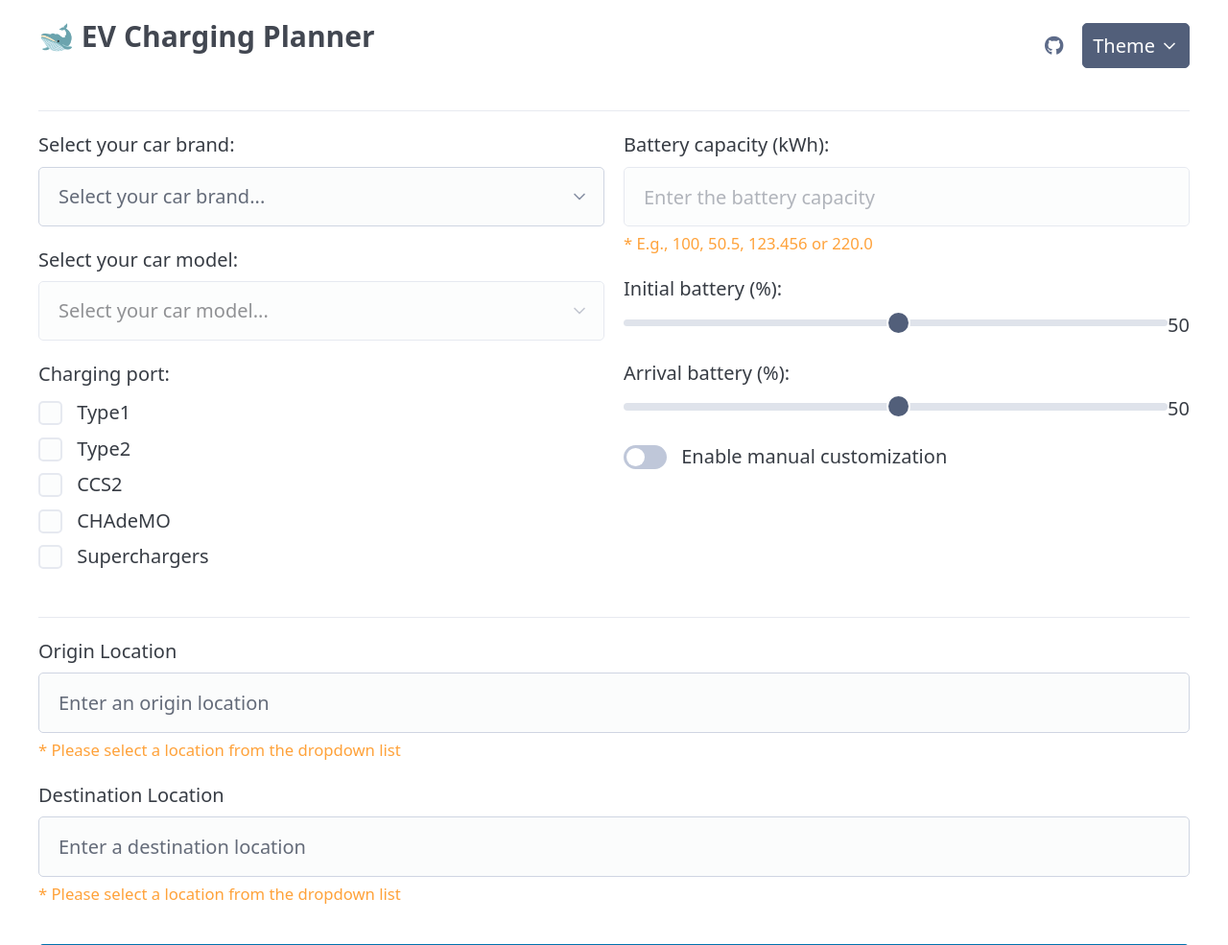
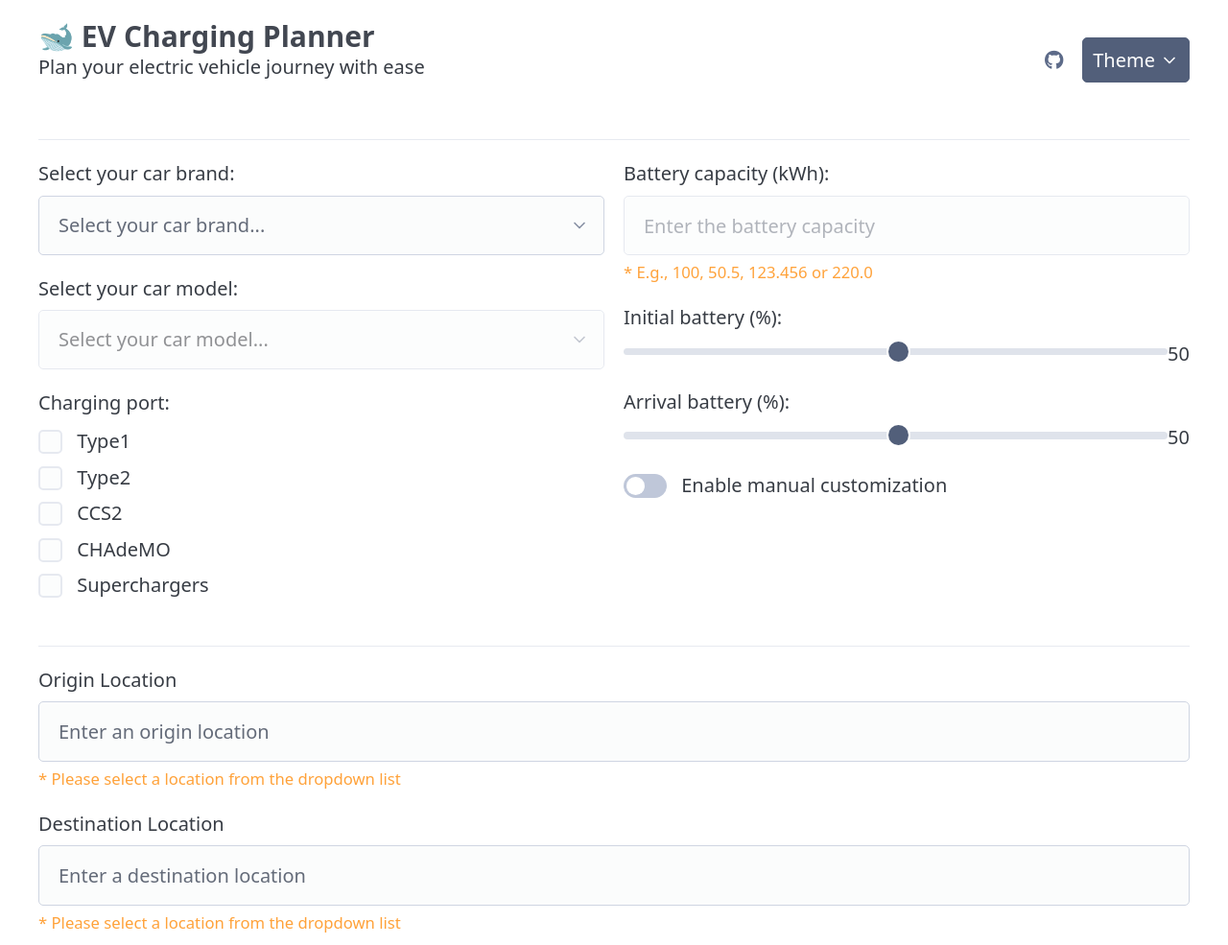
Before and after one commit to PanuvitPNV/django-evChargingPlanner, a Django app: page / in a window 1280 px wide. Shown: the top 985 px of the page at 96% size. Run offline with Django 4.2, Linux system fonts and the light colour scheme; some libraries are stand-ins or nearby versions.

Commit message:
Added infoWindows for markers

```diff
--- a/ev_charging_planner/templates/base.html
+++ b/ev_charging_planner/templates/base.html
@@ -36,7 +36,12 @@
   <div class="container">
     <nav>
       <ul>
-        <li><h3>🐋 EV Charging Planner</h3></li>
+        <li>
+          <hgroup>
+            <h3>🐋 EV Charging Planner</h3>
+            <small>Plan your electric vehicle journey with ease</small>
+          </hgroup>
+        </li>
       </ul>
       <ul>
         <li><a href="https://github.com/PanuvitPNV/django-evChargingPlanner" target="_blank" class="secondary"><i class="fa-brands fa-github"></i></a></li>
--- a/static/css/style.css
+++ b/static/css/style.css
@@ -19,10 +19,13 @@ html, body {
   padding:0!important;
 }
 
-[role="button"]:is([aria-label]),button:is([aria-label]){
+[role="button"]:is([aria-label], [aria-describedby], [tabindex]),button:is([aria-label]){
   background-color: rgba(0, 0, 0, 0) !important;
   border-color: rgba(0, 0, 0, 0) !important;
   padding: 0px 0px;
+  --pico-border-color: rgba(0, 0, 0, 0) !important;
+  --pico-background-color: rgba(0, 0, 0, 0) !important;
+  --pico-primary-focus: rgba(0, 0, 0, 0) !important;
 }
 
 button[title=Close]{
--- a/static/js/func_map.js
+++ b/static/js/func_map.js
@@ -279,7 +279,7 @@ $(document).ready(function() {
             }
         },
         error: function(error){
-          const errorMessage = error.responseJSON?.error ?? "Server timeout";
+          const errorMessage = error.responseJSON?.error ?? "Server timeout.";
 
           $("dialog#error-modal article p#error-message").text("An unexpected issue occurred. Please try again later or contact support for further assistance.");
           $("dialog#error-modal article small").html("<strong>ERROR MESSAGE:</strong> " + errorMessage);
@@ -315,7 +315,6 @@ $(document).ready(function() {
   }
 
   function populateCookie(){
-
     var cookies = getCookie();
 
     if (cookies["manual_input"] === "true"){
@@ -376,7 +375,7 @@ function calculateAndDisplayRoute(response_data, origin, destination){
         markers.push(make_marker(destination_leg.end_location, "destination"));
 
         for (var i = 0; i < route.length; i++){
-          markers.push(make_marker({ lat: route[i].Latitude, lng: route[i].Longitude }, route[i].Provider.toLowerCase()));
+          markers.push(make_marker({ lat: route[i].Latitude, lng: route[i].Longitude }, route[i].Provider.toLowerCase(), route[i]));
         }
 
       }else{
@@ -404,7 +403,7 @@ function convert_battery(current, capacity){
   return Math.round((current/capacity)*100);
 }
 
-function make_marker(position, title){
+function make_marker(position, title, data = null){
   var marker = new google.maps.Marker({
       position: position,
       map: map,
@@ -413,5 +412,66 @@ function make_marker(position, title){
         scaledSize: new google.maps.Size(36, 45),
       },
   });
+
+  var contentString;
+
+  if (title === "origin" || title === "destination"){
+    contentString = `<div class="container"><h6 style="color: black;">${title}</h6></div>`;
+  } else {
+    contentString = `
+    <div class="container" style="max-height: 10rem; overflow-y: auto; margin: 10px;">
+      <header>
+        <img src="static/img/station_logo/${title}.png" align="left" alt="Charging station image" style="width: 30px; height: 30px; border-radius: 50%; margin-right: 10px;">
+        <h6 style="color: black;">${data.Name}</h6>
+      </header>
+      <div>
+        <p style="color: black;"><strong>Provider:</strong> ${data.Provider}</p>
+        <p style="color: black;"><strong>Address:</strong> ${data.Address}</p>
+        <p style="color: black;"><strong>Power:</strong> ${data.Power}</p>
+        <p style="color: black;"><strong>Type1:</strong> ${data.Type1}</p>
+        <p style="color: black;"><strong>Type1Count:</strong> ${data.Type1Count}</p>
+        <p style="color: black;"><strong>Type2:</strong> ${data.Type2}</p>
+        <p style="color: black;"><strong>Type2Count:</strong> ${data.Type2Count}</p>
+        <p style="color: black;"><strong>CCS2:</strong> ${data.CCS2}</p>
+        <p style="color: black;"><strong>CCS2Count:</strong> ${data.CCS2Count}</p>
+        <p style="color: black;"><strong>CHAdeMO:</strong> ${data.CHAdeMO}</p>
+        <p style="color: black;"><strong>CHAdeMOCount:</strong> ${data.CHAdeMOCount}</p>
+        <p style="color: black;"><strong>Superchargers:</strong> ${data.Superchargers}</p>
+        <p style="color: black;"><strong>SuperchargersCount:</strong> ${data.SuperchargersCount}</p>
+      </div>
+    </div>`;
+
+    // contentString = `
+    // <article style="max-height: 10rem; overflow-y: auto; margin: 10px;">
+    //   <header>
+    //     <img src="static/img/station_logo/${title}.png" align="left" alt="Charging station image" style="width: 30px; height: 30px; border-radius: 50%; margin-right: 10px;">
+    //     <h6 style="color: black;">${data.Name}</h6>
+    //   </header>
+    //   <div>
+    //     <p style="color: black;"><strong>Provider:</strong> ${data.Provider}</p>
+    //     <p style="color: black;"><strong>Address:</strong> ${data.Address}</p>
+    //     <p style="color: black;"><strong>Power:</strong> ${data.Power}</p>
+    //     <p style="color: black;"><strong>Type1:</strong> ${data.Type1}</p>
+    //     <p style="color: black;"><strong>Type1Count:</strong> ${data.Type1Count}</p>
+    //     <p style="color: black;"><strong>Type2:</strong> ${data.Type2}</p>
+    //     <p style="color: black;"><strong>Type2Count:</strong> ${data.Type2Count}</p>
+    //     <p style="color: black;"><strong>CCS2:</strong> ${data.CCS2}</p>
+    //     <p style="color: black;"><strong>CCS2Count:</strong> ${data.CCS2Count}</p>
+    //     <p style="color: black;"><strong>CHAdeMO:</strong> ${data.CHAdeMO}</p>
+    //     <p style="color: black;"><strong>CHAdeMOCount:</strong> ${data.CHAdeMOCount}</p>
+    //     <p style="color: black;"><strong>Superchargers:</strong> ${data.Superchargers}</p>
+    //     <p style="color: black;"><strong>SuperchargersCount:</strong> ${data.SuperchargersCount}</p>
+    //   </div>
+    // </article>`;
+  }
+
+  var infowindow = new google.maps.InfoWindow({
+      content: contentString,
+  });
+
+  marker.addListener("click", () => {
+      infowindow.open(map, marker);
+  });
+
   return marker;
 }
--- a/vercel_app/settings.py
+++ b/vercel_app/settings.py
@@ -26,7 +26,7 @@ BASE_DIR = Path(__file__).resolve().parent.parent
 SECRET_KEY = os.getenv("DJANGO_SECRET_KEY", get_random_secret_key())
 
 # SECURITY WARNING: don't run with debug turned on in production!
-DEBUG = True
+DEBUG = False
 
 ALLOWED_HOSTS = ['127.0.0.1', '.vercel.app', 'localhost']
 
```
